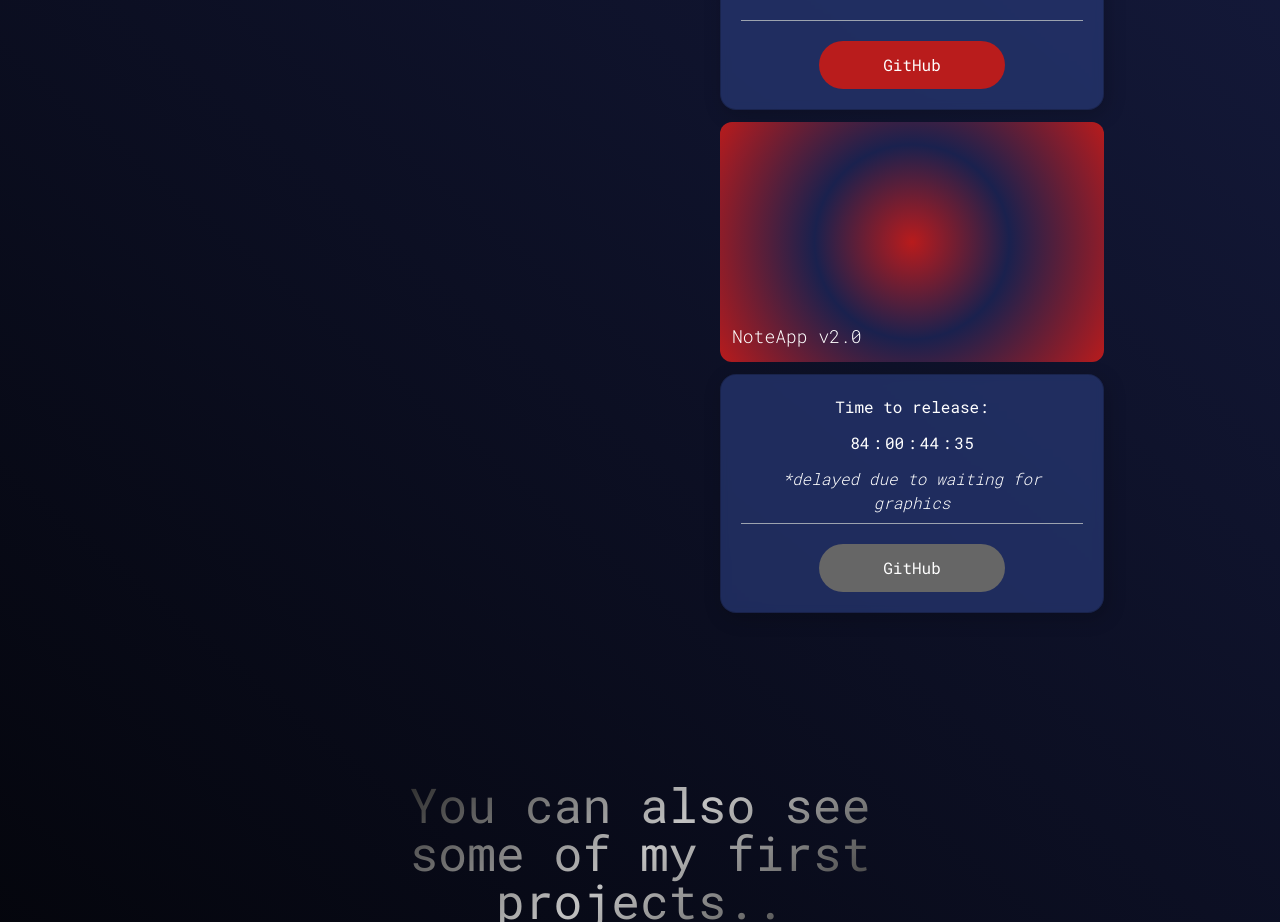
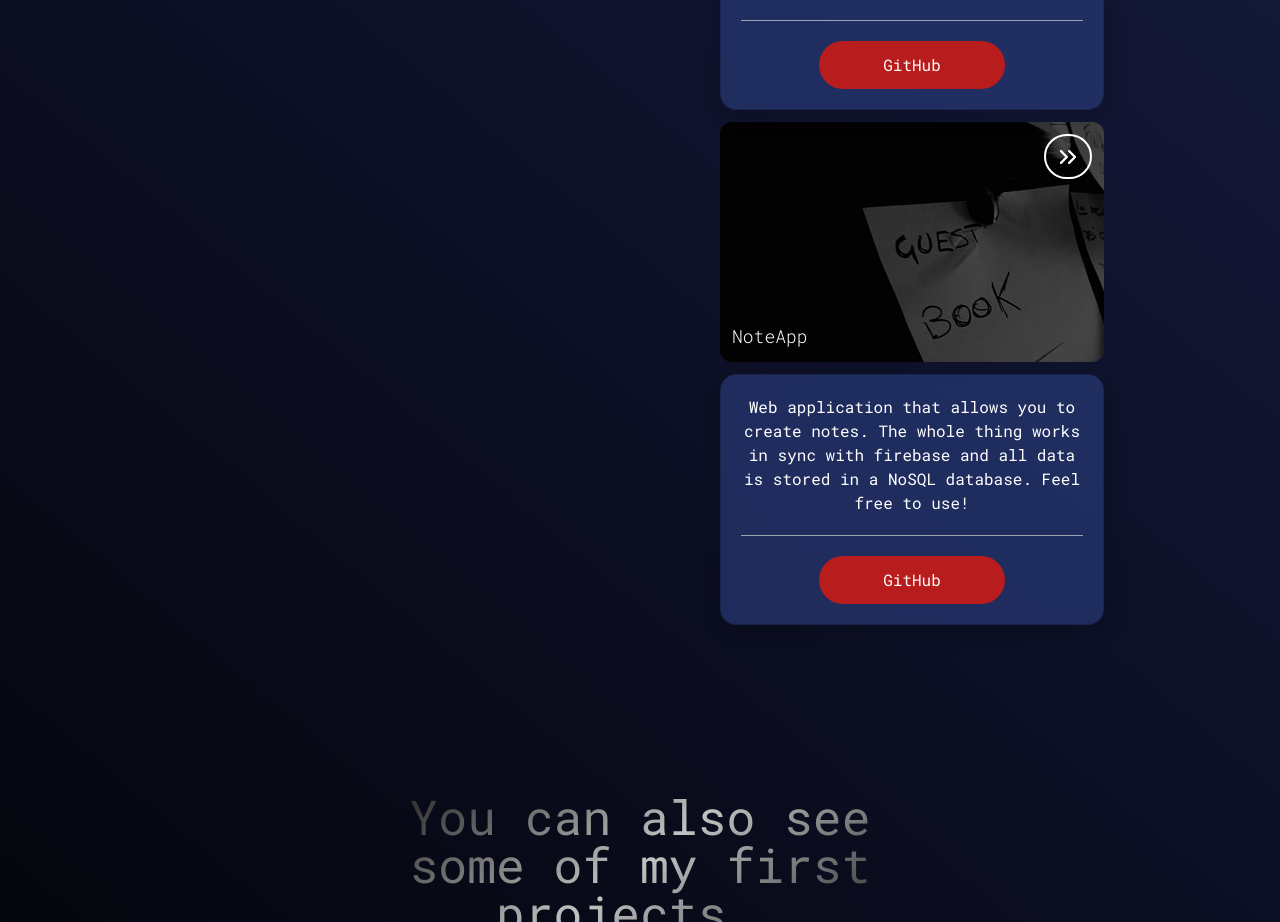
Before and after one commit to Anathretic/portfolio-website, a React (Vite) app: page / in a window 1280 px wide. Shown: the part 1080-2002 px from the top of the page. Built offline with nearby package versions, Linux system fonts and the light colour scheme.

Commit message:
Updated data and added info about noteapp

```diff
--- a/src/data/CardData.jsx
+++ b/src/data/CardData.jsx
@@ -17,11 +17,10 @@ export const CardData = [
 	},
 	{
 		id: 3,
-		title: 'NoteApp v2.0',
+		title: 'NoteApp',
 		countdown: 1700244000000,
-		webHandle: '',
-		gitHandle: '',
-		text: '',
-		specialText: '*delayed due to waiting for graphics'
+		webHandle: 'https://noteapp.online/',
+		gitHandle: 'https://github.com/anathretic/firebase-note-app',
+		text: 'Web application that allows you to create notes. The whole thing works in sync with firebase and all data is stored in a NoSQL database. Feel free to use!',
 	},
 ];
--- a/src/index.css
+++ b/src/index.css
@@ -52,6 +52,10 @@ nav {
 	background-image: url('/src/images/countrypedia.jpg');
 }
 
+.card-3 {
+	background-image: url('/src/images/note-app-card.jpg');
+}
+
 .blue-gradient {
 	background: rgba(41, 60, 122, 0.664);
 	border-radius: 16px;
```
Also changed, not shown: src/images/note-app-card.jpg (added).
